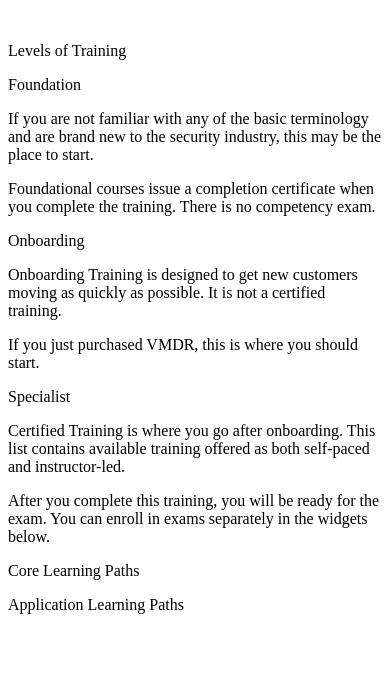
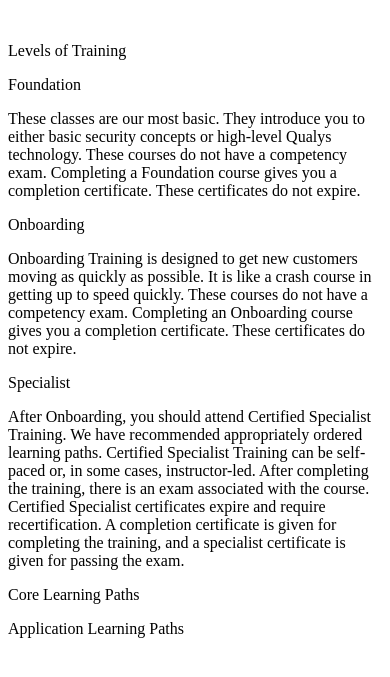
Before and after one commit to benowe1717/qualys-catalog-design, a Python web app: template templates/base.html.j2 in a window 390 px wide. Shown: the top 677 px of the page. Run offline with Jinja, Linux system fonts and the light colour scheme; the template is opened without the code that fills it, so the values that code supplies are empty.

Commit message:
updated intro wording, updated design of intro wording to wrap at the same breakpoint as the learning paths, pushed updates to css and local index testing files (#14) (#15)

```diff
--- a/templates/intro.html.j2
+++ b/templates/intro.html.j2
@@ -2,21 +2,18 @@
     <p class="text-3xl font-semibold">Levels of Training</p>
 </div>
 <div class="py-4 sm:ml-6">
-    <div class="flex flex-col space-y-6">
+    <div class="flex flex-col space-y-6 xl:max-w-[50%]">
         <div class="border border-foundation rounded-md p-2 text-center md:border-none md:rounded-none md:text-left">
             <p class="text-2xl font-semibold text-foundation">Foundation</p>
-            <p>If you are not familiar with any of the basic terminology and are brand new to the security industry, this may be the place to start.</p>
-            <p>Foundational courses issue a completion certificate when you complete the training. There is no competency exam.</p>
+            <p>These classes are our most basic. They introduce you to either basic security concepts or high-level Qualys technology. These courses do not have a competency exam. Completing a Foundation course gives you a completion certificate. These certificates do not expire.</p>
         </div>
         <div class="border border-onboarding rounded-md p-2 text-center md:border-none md:rounded-none md:text-left">
             <p class="text-2xl font-semibold text-onboarding">Onboarding</p>
-            <p>Onboarding Training is designed to get new customers moving as quickly as possible. It is not a certified training.</p>
-            <p>If you just purchased VMDR, this is where you should start.</p>
+            <p>Onboarding Training is designed to get new customers moving as quickly as possible. It is like a crash course in getting up to speed quickly. These courses do not have a competency exam. Completing an Onboarding course gives you a completion certificate. These certificates do not expire.</p>
         </div>
         <div class="border border-specialist rounded-md p-2 text-center md:border-none md:rounded-none md:text-left">
             <p class="text-2xl font-semibold text-specialist">Specialist</p>
-            <p>Certified Training is where you go after onboarding. This list contains available training offered as both self-paced and instructor-led.</p>
-            <p>After you complete this training, you will be ready for the exam. You can enroll in exams separately in the widgets below.</p>
+            <p>After Onboarding, you should attend Certified Specialist Training. We have recommended appropriately ordered learning paths. Certified Specialist Training can be self-paced or, in some cases, instructor-led. After completing the training, there is an exam associated with the course. Certified Specialist certificates expire and require recertification. A completion certificate is given for completing the training, and a specialist certificate is given for passing the exam.</p>
         </div>
     </div>
 </div>
```
Also changed, not shown: main.py (+14 -6 lines), src/index.html (+7 -18 lines), src/output.css (+14 -0 lines).
